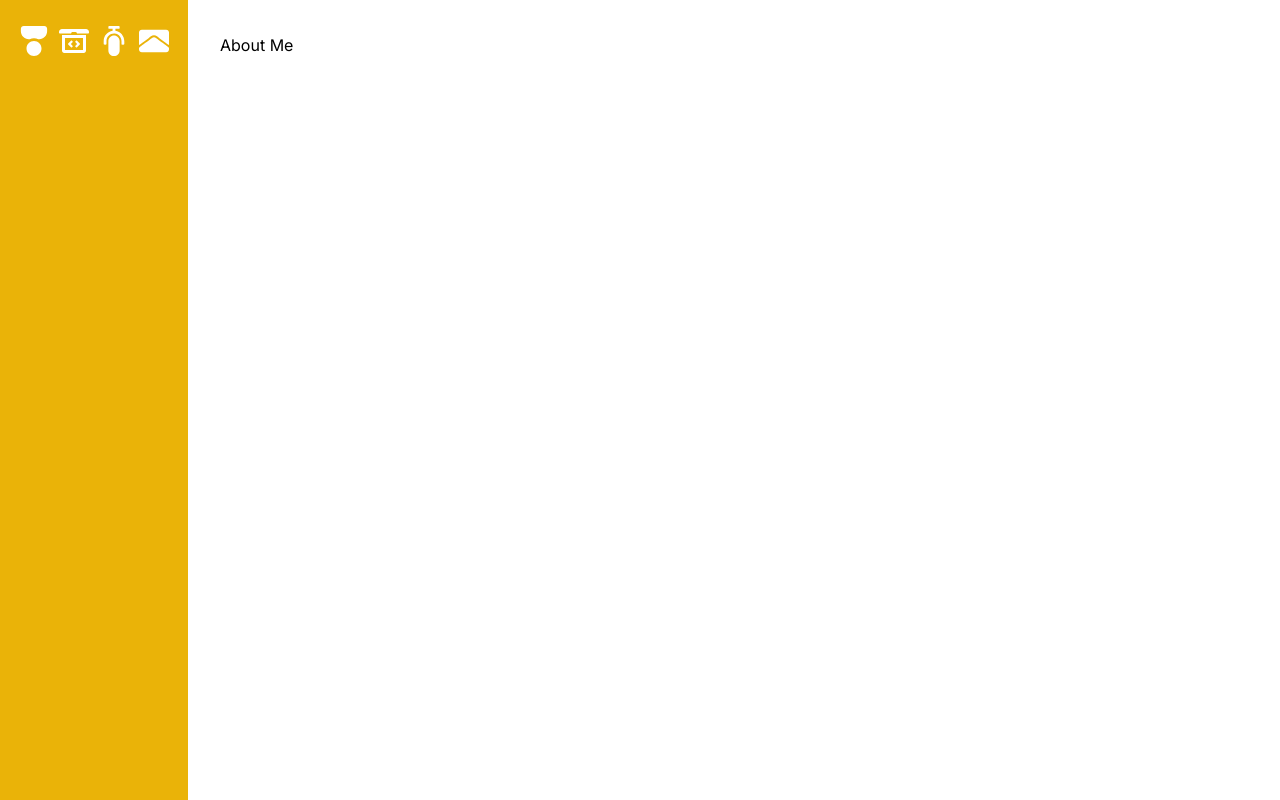
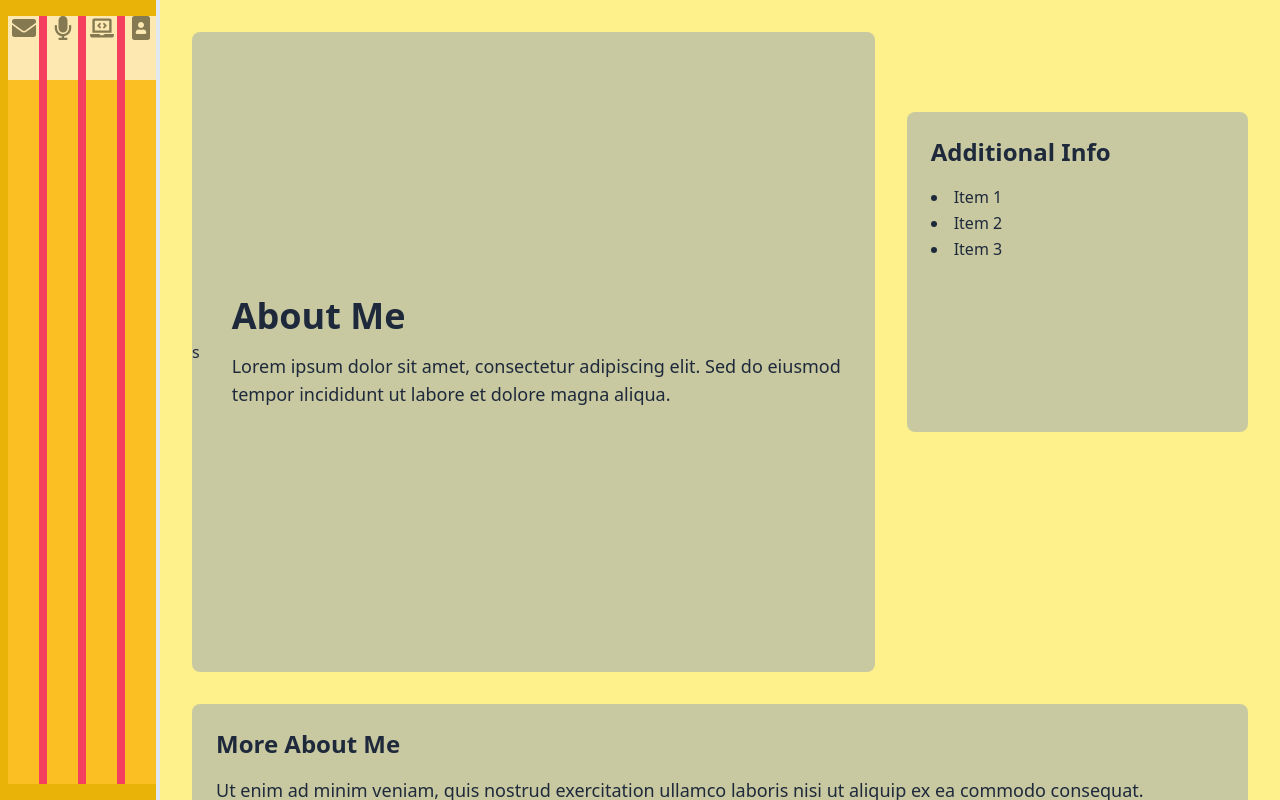
Before and after one commit to MylesPillay/Dev-Portfolio, a Next.js app: page / in a window 1280 px wide. Built offline with nearby package versions, Linux system fonts and the light colour scheme.

Commit message:
making progress

```diff
--- a/src/app/globals.css
+++ b/src/app/globals.css
@@ -41,18 +41,10 @@ nav {
 .nav-title {
 	writing-mode: vertical-rl;
 	text-orientation: mixed;
-	transform: rotate(180deg);
+	/* transform: rotate(180deg); */
 	padding: 20px 0;
 	font-size: 1.2em;
 	font-weight: bold;
-}
-.rotate-90 {
-	transform: rotate(90deg);
-	display: inline-block;
-}
-.writing-vertical {
-	writing-mode: vertical-rl;
-	text-orientation: mixed;
 }
 
 nav ul {
@@ -72,15 +64,15 @@ nav ul li {
 nav ul li a {
 	color: #fff;
 	text-decoration: none;
-	writing-mode: vertical-rl;
+	writing-mode: vertical-lr;
 	text-orientation: mixed;
-	transform: rotate(180deg);
-	padding: 10px 0;
+	/* transform: rotate(180deg); */
+	/* padding: 10px 0; */
 }
 
 main {
 	flex-grow: 1;
-	padding: 2rem;
+	/* padding: 2rem; */
 	overflow-y: auto;
 }
 
--- a/src/app/layout.tsx
+++ b/src/app/layout.tsx
@@ -3,10 +3,13 @@ import { Metadata } from "next";
 import Link from "next/link";
 import { Inter } from "next/font/google";
 import "./globals.css";
-import { FaUser, FaEnvelope, FaMicrophone, FaLaptopCode } from "react-icons/fa";
+import {
+	FaEnvelope,
+	FaMicrophone,
+	FaLaptopCode,
+	FaPortrait
+} from "react-icons/fa";
 import { useState } from "react";
-
-const inter = Inter({ subsets: ["latin"] });
 
 export default function RootLayout({
 	children
@@ -17,15 +20,19 @@ export default function RootLayout({
 
 	return (
 		<html lang='en'>
-			<body className={inter.className}>
-				<div className='flex h-screen'>
-					<nav className='flex flex-col h-full w-auto min-w-14 p-4 bg-yellow-500 text-black font-bold text-justify'>
-						<ul className='flex flex-row h-full w-full space-x-1'>
+			<body className='flex h-screen w-screen p-0 bg-green-500'>
+				<nav className='flex flex-col h-full w-auto max-w-[13%] py-4 pl-2  bg-yellow-500 text-black font-bold text-justify'>
+					<ul className='flex flex-row h-full w-full space-x-2 bg-rose-500'>
 						{[
 							{
-									href: "/",
-									label: "About Me",
-									icon: <FaUser />
+								href: "/contact",
+								label: "Contact",
+								icon: <FaEnvelope />
+							},
+							{
+								href: "/interests",
+								label: "Interests",
+								icon: <FaMicrophone />
 							},
 							{
 								href: "/projects",
@@ -33,56 +40,53 @@ export default function RootLayout({
 								icon: <FaLaptopCode />
 							},
 							{
-									href: "/interests",
-									label: "Interests",
-									icon: <FaMicrophone />
-								},
-								{
-									href: "/contact",
-									label: "Contact",
-									icon: <FaEnvelope />
+								href: "/",
+								label: "About Me",
+								icon: <FaPortrait />
 							}
 						].map((item) => (
 							<li
 								key={item.href}
-									className='h-full flex flex-col justify-start '
+								className='h-full flex flex-col justify-start bg-amber-400'
 								onMouseEnter={() => setHovered(item.href)}
 								onMouseLeave={() => setHovered(null)}>
 								<Link
 									href={item.href}
-										className='flex items-center justify-center text-3xl tracking-widest text-left writing-vertical min-width-[25%]'>
-										{hovered === item.href ? (
-											<span className='animate-bounce-in-top'>
+									className={`flex flex-col items-center bg-purple-400 justify-start h-auto text-2xl tracking-widest text-center writing-vertical width-[25%] ${
+										hovered === item.href
+											? "text-slate-800"
+											: "text-slate-600 opacity-65"
+									}`}>
+									<div className='flex   bg-white items-center'>
+										<div className='justify-self-center w-auto px-[3.5px]'>
+											{item.icon}
+										</div>
+										<div className='w-auto h-10'></div>
+										{hovered === item.href && (
+											<div className=' py-8 justify-between'>
 												{item.label
 													.toUpperCase()
 													.split("")
-													.reverse()
 													.map((letter, index) => (
-														<span
+														<div
 															key={index}
-															className={`inline-block rotate-90 ${
+															className={` inline-block transform -rotate-90 bg-teal-500 ${
 																letter === " "
 																	? "py-2"
 																	: "py-1"
 															}`}>
 															{letter}
-														</span>
+														</div>
 													))}
-											</span>
-										) : (
-											<span className='px-[3px]'>
-												{item.icon}
-											</span>
+											</div>
 										)}
+									</div>
 								</Link>
 							</li>
 						))}
 					</ul>
 				</nav>
-					<main className='flex-grow overflow-y-auto p-8'>
-						{children}
-					</main>
-				</div>
+				<main className=' overflow-y-auto flex-grow '>{children}</main>
 			</body>
 		</html>
 	);
--- a/src/app/page.tsx
+++ b/src/app/page.tsx
@@ -2,9 +2,46 @@ import Image from "next/image";
 
 export default function Home() {
 	return (
-		<div>
-			<h1>About Me</h1>
-			{/* Add your about me content here */}
+		<div className='bg-yellow-200 min-h-screen m-none text-slate-800 border-l-4 border-slate-200 p-8'>
+			<div className='flex flex-row space-x-8 h-full'>
+				{/* Left container - 80% height */}
+				<div className='w-2/3 h-[80vh] bg-slate-400 bg-opacity-50 rounded-lg flex items-center justify-center'>
+					s
+					<div className='p-8'>
+						<h1 className='text-4xl font-bold mb-4'>About Me</h1>
+						<p className='text-lg'>
+							{/* Add your about me content here */}
+							Lorem ipsum dolor sit amet, consectetur adipiscing
+							elit. Sed do eiusmod tempor incididunt ut labore et
+							dolore magna aliqua.
+						</p>
+					</div>
+				</div>
+
+				{/* Right container - 40% height, aligned with the start of left container */}
+				<div className='w-1/3 h-[40vh] mt-[10vh]'>
+					<div className='bg-slate-400 bg-opacity-50 rounded-lg h-full p-6'>
+						<h2 className='text-2xl font-semibold mb-4'>
+							Additional Info
+						</h2>
+						<ul className='list-disc list-inside'>
+							<li>Item 1</li>
+							<li>Item 2</li>
+							<li>Item 3</li>
+						</ul>
+					</div>
+				</div>
+			</div>
+
+			{/* Third section - below the main containers */}
+			<div className='mt-8 bg-slate-400 bg-opacity-50 rounded-lg p-6'>
+				<h2 className='text-2xl font-semibold mb-4'>More About Me</h2>
+				<p className='text-lg'>
+					{/* Add more content here */}
+					Ut enim ad minim veniam, quis nostrud exercitation ullamco
+					laboris nisi ut aliquip ex ea commodo consequat.
+				</p>
+			</div>
 		</div>
 	);
 }
```
Lines whose indentation alone changed are shown as unchanged.
